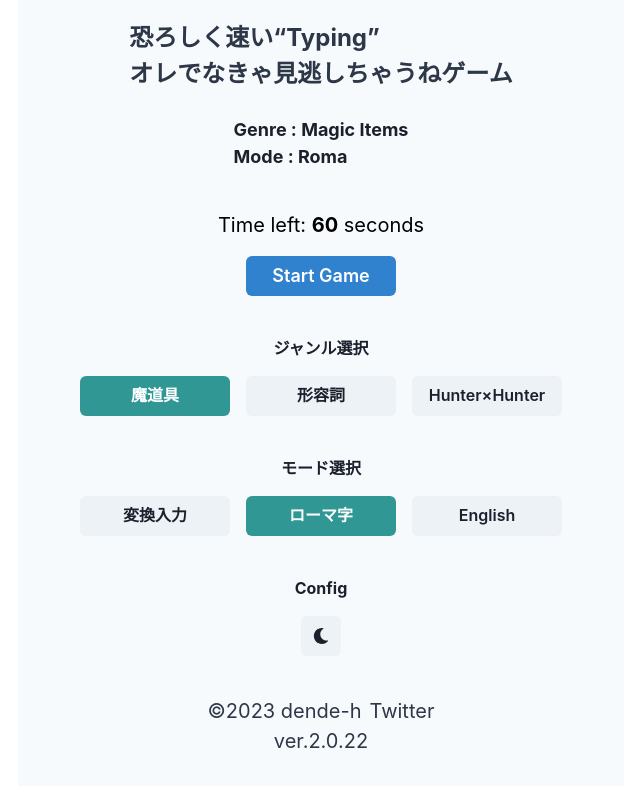
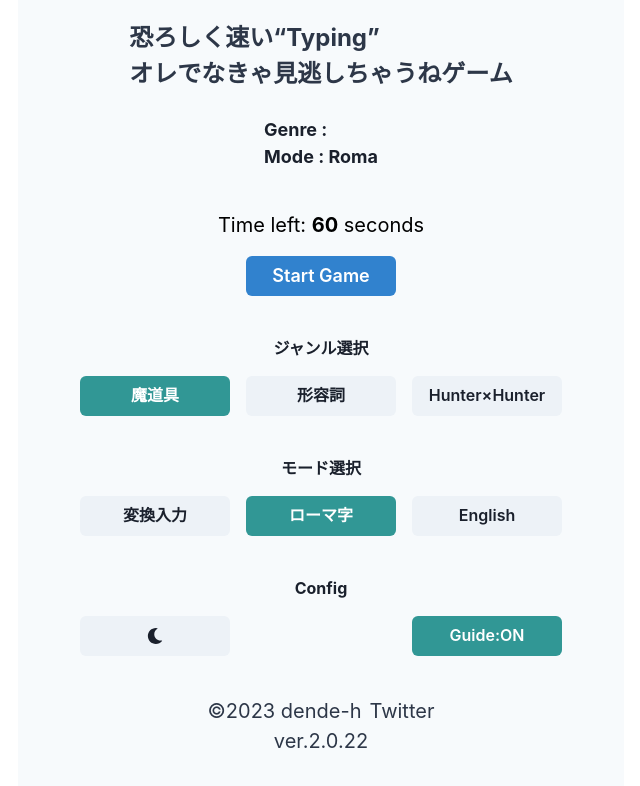
Before and after one commit to dende-h/type_game_spp, a Next.js app: page / in a window 1280 px wide. Shown: the top 786 px of the page, without its empty margins (319-959 px from the left). Built offline with nearby package versions, Linux system fonts and the light colour scheme.

Commit message:
fix:問題を一周したら落ちてしまうエラーと、ジャンル切替が上手くできないエラーを修正

```diff
--- /dev/null
+++ b/src/components/GuideOnOffSwichButton.tsx
@@ -0,0 +1,31 @@
+import { Button, ButtonProps, Tooltip } from "@chakra-ui/react";
+import React from "react";
+import { memo } from "react";
+
+type Props = ButtonProps & {
+	onClickButton: React.Dispatch<React.SetStateAction<boolean>>;
+	guideOnFlag: boolean;
+};
+
+//ローマ字打ちGuideの表示切替ボタンコンポーネント
+export const GuideOnOffSwitchButton: React.FC<Props> = memo((props: Props) => {
+	const { onClickButton, guideOnFlag, ...buttonProps } = props;
+
+	const tooltipLabel = guideOnFlag ? "Switch to GuideOff" : "Switch to GuideOn";
+
+	return (
+		<Tooltip label={tooltipLabel} placement={"right-end"}>
+			<Button
+				{...buttonProps}
+				colorScheme={guideOnFlag ? "teal" : "gray"}
+				onClick={() => {
+					onClickButton((prev) => !prev);
+				}}
+			>
+				{guideOnFlag ? "Guide:ON" : "Guide:OFF"}
+			</Button>
+		</Tooltip>
+	);
+});
+
+GuideOnOffSwitchButton.displayName = "GuideOnOffSwitchButton";
--- a/src/constant/typingProblems.ts
+++ b/src/constant/typingProblems.ts
@@ -22,132 +22,132 @@ export const magicItems: WordList[] = [
 		validInputs: ["ainohiyaku", "ainohiyacu", "ainohiyaqu"],
 		validInputs2: []
 	}, //3
-	{
-		kanji: "アカシックレコード",
-		romaji: "akasikkureko-do",
-		eng: "Akashic Records",
-		validInputs: [
-			"akasikkureko-do",
-			"akasiccureco-do",
-			"akashikkureko-do",
-			"akashikkureco-do",
-			"akashiccureko-do",
-			"akashiccureco-do",
-			"akasiccureko-do",
-			"akasikkureco-do",
-			"akaciccureko-do",
-			"akacikkureco-do",
-			"akacikkureko-do",
-			"acashikkureko-do",
-			"acashikkureco-do",
-			"acashiccureko-do",
-			"acashiccureco-do",
-			"acasiccureko-do",
-			"acasiccureco-do",
-			"acasikkureko-do",
-			"acasikkureco-do",
-			"acaciccureko-do",
-			"acaciccureco-do",
-			"acacikkureko-do",
-			"acacikkureco-do",
-			"akashiqqureko-do",
-			"akashiqqureco-do",
-			"akasiqqureko-do",
-			"akasiqqureco-do",
-			"akaciqqureko-do",
-			"akaciqqureco-do",
-			"acashiqqureko-do",
-			"acashiqqureco-do",
-			"acasiqqureko-do",
-			"acasiqqureco-do",
-			"acaciqqureko-do",
-			"acaciqqureco-do"
-		],
-		validInputs2: []
-	}, //36
-	{
-		kanji: "アキレウスの鎧",
-		romaji: "akireusunoyoroi",
-		eng: "achilles armor",
-		validInputs: ["akireusunoyoroi"], //1
-		validInputs2: []
-	},
-	{
-		kanji: "アスクレピオスの杖",
-		romaji: "asukurepiosunotue",
-		eng: "asclepius staff",
-		validInputs: [
-			"asukurepiosunotue",
-			"asukurepiosunotsue",
-			"asucurepiosunotsue",
-			"asucurepiosunotue",
-			"asuqurepiosunotsue",
-			"asuqurepiosunotue"
-		], //6
-		validInputs2: []
-	},
-	{ kanji: "梓弓", romaji: "azusayumi", eng: "Azusa Bow", validInputs: ["azusayumi"], validInputs2: [] }, //1
-	{
-		kanji: "アポロンの竪琴",
-		romaji: "aporonnnotategoto",
-		eng: "apollos lyre",
-		validInputs: ["aporonnnotategoto"], //1
-		validInputs2: []
-	},
-	{ kanji: "アミュレット", romaji: "amyuretto", eng: "Amulet", validInputs: ["amyuretto"], validInputs2: [] }, //1
-	{
-		kanji: "アリアドネの糸",
-		romaji: "ariadonenoito",
-		eng: "ariadnes thread",
-		validInputs: ["ariadonenoito"],
-		validInputs2: []
-	}, //1
-	{
-		kanji: "アレクサンドリア図書館",
-		romaji: "arekusandoriatosyokan",
-		eng: "library of alexandria",
-		validInputs: [
-			"arekusandoriatosyokan",
-			"arekusandoriatoshokan",
-			"arekusandoriatosyocan",
-			"arekusandoriatoshocan",
-			"arecusandoriatosyokan",
-			"arecusandoriatoshokan",
-			"arecusandoriatosyocan",
-			"arecusandoriatoshocan",
-			"arequsandoriatosyokan",
-			"arequsandoriatoshokan",
-			"arequsandoriatosyocan",
-			"arequsandoriatoshocan",
-			"arekusanndoriatosyokan",
-			"arekusanndoriatoshokan",
-			"arekusanndoriatosyocan",
-			"arekusanndoriatoshocan",
-			"arecusanndoriatosyokan",
-			"arecusanndoriatoshokan",
-			"arecusanndoriatosyocan",
-			"arecusanndoriatoshocan",
-			"arequsanndoriatosyokan",
-			"arequsanndoriatoshokan",
-			"arequsanndoriatosyocan",
-			"arequsanndoriatoshocan"
-		],
-		validInputs2: []
-	}, //24
-	{
-		kanji: "アンブロシア",
-		romaji: "anburosia",
-		eng: "ambrosia",
-		validInputs: ["anburosia", "anburoshia", "anbrocia", "annburosia", "annburoshia", "annbrocia"],
-		validInputs2: []
-	}, //6
-	{
-		kanji: "イカロスの翼",
-		romaji: "ikarosunotubasa",
-		eng: "icarus wings",
-		validInputs: ["ikarosunotubasa", "ikarosunotsubasa", "icarosunotubasa", "icarosunotsubasa"],
-		validInputs2: []
-	}, //4
+	// {
+	// 	kanji: "アカシックレコード",
+	// 	romaji: "akasikkureko-do",
+	// 	eng: "Akashic Records",
+	// 	validInputs: [
+	// 		"akasikkureko-do",
+	// 		"akasiccureco-do",
+	// 		"akashikkureko-do",
+	// 		"akashikkureco-do",
+	// 		"akashiccureko-do",
+	// 		"akashiccureco-do",
+	// 		"akasiccureko-do",
+	// 		"akasikkureco-do",
+	// 		"akaciccureko-do",
+	// 		"akacikkureco-do",
+	// 		"akacikkureko-do",
+	// 		"acashikkureko-do",
+	// 		"acashikkureco-do",
+	// 		"acashiccureko-do",
+	// 		"acashiccureco-do",
+	// 		"acasiccureko-do",
+	// 		"acasiccureco-do",
+	// 		"acasikkureko-do",
+	// 		"acasikkureco-do",
+	// 		"acaciccureko-do",
+	// 		"acaciccureco-do",
+	// 		"acacikkureko-do",
+	// 		"acacikkureco-do",
+	// 		"akashiqqureko-do",
+	// 		"akashiqqureco-do",
+	// 		"akasiqqureko-do",
+	// 		"akasiqqureco-do",
+	// 		"akaciqqureko-do",
+	// 		"akaciqqureco-do",
+	// 		"acashiqqureko-do",
+	// 		"acashiqqureco-do",
+	// 		"acasiqqureko-do",
+	// 		"acasiqqureco-do",
+	// 		"acaciqqureko-do",
+	// 		"acaciqqureco-do"
+	// 	],
+	// 	validInputs2: []
+	// }, //36
+	// {
+	// 	kanji: "アキレウスの鎧",
+	// 	romaji: "akireusunoyoroi",
+	// 	eng: "achilles armor",
+	// 	validInputs: ["akireusunoyoroi"], //1
+	// 	validInputs2: []
+	// },
+	// {
+	// 	kanji: "アスクレピオスの杖",
+	// 	romaji: "asukurepiosunotue",
+	// 	eng: "asclepius staff",
+	// 	validInputs: [
+	// 		"asukurepiosunotue",
+	// 		"asukurepiosunotsue",
+	// 		"asucurepiosunotsue",
+	// 		"asucurepiosunotue",
+	// 		"asuqurepiosunotsue",
+	// 		"asuqurepiosunotue"
+	// 	], //6
+	// 	validInputs2: []
+	// },
+	// { kanji: "梓弓", romaji: "azusayumi", eng: "Azusa Bow", validInputs: ["azusayumi"], validInputs2: [] }, //1
+	// {
+	// 	kanji: "アポロンの竪琴",
+	// 	romaji: "aporonnnotategoto",
+	// 	eng: "apollos lyre",
+	// 	validInputs: ["aporonnnotategoto"], //1
+	// 	validInputs2: []
+	// },
+	// { kanji: "アミュレット", romaji: "amyuretto", eng: "Amulet", validInputs: ["amyuretto"], validInputs2: [] }, //1
+	// {
+	// 	kanji: "アリアドネの糸",
+	// 	romaji: "ariadonenoito",
+	// 	eng: "ariadnes thread",
+	// 	validInputs: ["ariadonenoito"],
+	// 	validInputs2: []
+	// }, //1
+	// {
+	// 	kanji: "アレクサンドリア図書館",
+	// 	romaji: "arekusandoriatosyokan",
+	// 	eng: "library of alexandria",
+	// 	validInputs: [
+	// 		"arekusandoriatosyokan",
+	// 		"arekusandoriatoshokan",
+	// 		"arekusandoriatosyocan",
+	// 		"arekusandoriatoshocan",
+	// 		"arecusandoriatosyokan",
+	// 		"arecusandoriatoshokan",
+	// 		"arecusandoriatosyocan",
+	// 		"arecusandoriatoshocan",
+	// 		"arequsandoriatosyokan",
+	// 		"arequsandoriatoshokan",
+	// 		"arequsandoriatosyocan",
+	// 		"arequsandoriatoshocan",
+	// 		"arekusanndoriatosyokan",
+	// 		"arekusanndoriatoshokan",
+	// 		"arekusanndoriatosyocan",
+	// 		"arekusanndoriatoshocan",
+	// 		"arecusanndoriatosyokan",
+	// 		"arecusanndoriatoshokan",
+	// 		"arecusanndoriatosyocan",
+	// 		"arecusanndoriatoshocan",
+	// 		"arequsanndoriatosyokan",
+	// 		"arequsanndoriatoshokan",
+	// 		"arequsanndoriatosyocan",
+	// 		"arequsanndoriatoshocan"
+	// 	],
+	// 	validInputs2: []
+	// }, //24
+	// {
+	// 	kanji: "アンブロシア",
+	// 	romaji: "anburosia",
+	// 	eng: "ambrosia",
+	// 	validInputs: ["anburosia", "anburoshia", "anbrocia", "annburosia", "annburoshia", "annbrocia"],
+	// 	validInputs2: []
+	// }, //6
+	// {
+	// 	kanji: "イカロスの翼",
+	// 	romaji: "ikarosunotubasa",
+	// 	eng: "icarus wings",
+	// 	validInputs: ["ikarosunotubasa", "ikarosunotsubasa", "icarosunotubasa", "icarosunotsubasa"],
+	// 	validInputs2: []
+	// }, //4
 	{
 		kanji: "イモリの黒焼き",
 		romaji: "imorinokuroyaki",
--- a/src/pages/index.tsx
+++ b/src/pages/index.tsx
@@ -23,6 +23,7 @@ import Seo from "../components/Seo";
 import { hunterWords } from "@/constant/typingProblemHunterHunter";
 import Link from "next/link";
 import { ColorSwitchButton } from "@/components/ColorSwitchButton";
+import { GuideOnOffSwitchButton } from "@/components/GuideOnOffSwichButton";
 
 const easyWords = magicItems;
 const normalWords = adjectives;
@@ -56,20 +57,38 @@ export default function Home() {
 		const mobileRegex = /iphone|ipod|ipad|android|blackberry|windows phone|opera mini|silk/i;
 		return mobileRegex.test(userAgent);
 	};
-	const [words, setWords] = useState(easyWords);
+	const [words, setWords] = useState(shuffleArray([...easyWords]));
 	// const [num, setNum] = useState(Math.floor(Math.random() * 80));
 
 	const [userInput, setUserInput] = useState("");
 	const [isActive, setIsActive] = useState(false);
 	const [score, setScore] = useState(0);
 	const router = useRouter();
-	const [shuffledQuestions, setShuffledQuestions] = useState<WordList[]>(shuffleArray([...words]));
 	const [currentQuestionIndex, setCurrentQuestionIndex] = useState(0);
+	const [guideOnFlag, setGuideOnFlag] = useState(true);
 
+	const Genre = {
+		EASY: "Magic Items",
+		NORMAL: "Adjective",
+		HARD: "Hunter×Hunter"
+	};
+	const [genre, setGenre] = useState(Genre.EASY);
 	useEffect(() => {
-		if (currentQuestionIndex >= shuffledQuestions.length) {
-			setShuffledQuestions(shuffleArray([...words]));
+		setMode(Mode.Roma);
+		setDuration(durationInitial);
+		const selectWords: WordList[] =
+			(genre === Genre.EASY && easyWords) || (genre === Genre.NORMAL && normalWords) || hardWords;
+
+		setWords(shuffleArray([...selectWords]));
+	}, [genre]);
+
+	//出題数が問題数を超えたら問題をリセット
+	useEffect(() => {
+		if (currentQuestionIndex >= words.length) {
 			setCurrentQuestionIndex(0);
+			setWords(() => shuffleArray([...words]));
+			setCurrentWord(words[0].romaji);
+			setJaWord(words[0].kanji);
 		}
 	}, [currentQuestionIndex]);
 
@@ -80,24 +99,6 @@ export default function Home() {
 		Mania: "mania"
 	};
 	const [mode, setMode] = useState(Mode.Roma);
-
-	const Genre = {
-		EASY: "Magic Items",
-		NORMAL: "Adjective",
-		HARD: "Hunter×Hunter"
-	};
-	const [genre, setGenre] = useState(Genre.EASY);
-	useEffect(() => {
-		setMode(Mode.Roma);
-		setDuration(durationInitial);
-		if (genre === Genre.EASY) {
-			setWords(easyWords);
-		} else if (genre === Genre.NORMAL) {
-			setWords(normalWords);
-		} else if (genre === Genre.HARD) {
-			setWords(hardWords);
-		}
-	}, [genre]);
 
 	const genreLabel = () => {
 		if (words === easyWords) return "Magic Items";
@@ -114,17 +115,20 @@ export default function Home() {
 		return "";
 	};
 
-	const currentQuestion = shuffledQuestions[currentQuestionIndex];
 	useEffect(() => {
-		const updatedQuestion = shuffledQuestions[currentQuestionIndex];
-		setCurrentWord(
-			mode === Mode.Jap ? updatedQuestion.kanji : mode === Mode.Roma ? updatedQuestion.romaji : updatedQuestion.eng
-		);
-		setJaWord(updatedQuestion.kanji);
-	}, [currentQuestionIndex, mode, shuffledQuestions]);
+		if (currentQuestionIndex < words.length) {
+			const updatedQuestion = words[currentQuestionIndex];
+			setCurrentWord(
+				mode === Mode.Jap ? updatedQuestion.kanji : mode === Mode.Roma ? updatedQuestion.romaji : updatedQuestion.eng
+			);
+			setJaWord(updatedQuestion.kanji);
+		}
+	}, [currentQuestionIndex]);
 
-	const [currentWord, setCurrentWord] = useState(currentQuestion.romaji);
-	const [jaWord, setJaWord] = useState(currentQuestion.kanji);
+	const [currentWord, setCurrentWord] = useState(
+		currentQuestionIndex < words.length ? words[currentQuestionIndex].romaji : ""
+	);
+	const [jaWord, setJaWord] = useState(currentQuestionIndex < words.length ? words[currentQuestionIndex].kanji : "");
 
 	const durationInitial = genre === Genre.EASY ? 60 : mode === Mode.Mania ? 120 : 90;
 	const [duration, setDuration] = useState(durationInitial);
@@ -157,7 +161,7 @@ export default function Home() {
 				if (score !== 0 && score % 5 === 0) {
 					incrementTime(5);
 					toast({
-						title: mode === Mode.Mania ? currentQuestion.kanji : "+5 Seconds Bonus",
+						title: mode === Mode.Mania ? words[currentQuestionIndex].kanji : "+5 Seconds Bonus",
 						status: "success",
 						duration: 1000,
 						isClosable: true,
@@ -166,9 +170,9 @@ export default function Home() {
 				}
 				// const newNum = Math.floor(Math.random() * words.length);
 				// setCurrentWord(
-				// 	mode === Mode.Jap ? currentQuestion.kanji : mode === Mode.Roma ? currentQuestion.romaji : currentQuestion.eng
+				// 	mode === Mode.Jap ? words[currentQuestionIndex].kanji : mode === Mode.Roma ? words[currentQuestionIndex].romaji : words[currentQuestionIndex].eng
 				// );
-				// setJaWord(currentQuestion.kanji);
+				// setJaWord(words[currentQuestionIndex].kanji);
 				// setNum(newNum);
 			}
 		}
@@ -176,18 +180,20 @@ export default function Home() {
 
 	const handleInputChange = (value: string) => {
 		if (mode === Mode.Roma) {
-			if ([...currentQuestion.romaji][0] !== [...value][0]) {
+			if ([...words[currentQuestionIndex].romaji][0] !== [...value][0]) {
 				return;
 			} else {
-				if ([...value].length > 1 && [...currentQuestion.romaji][1] !== [...value][1]) {
+				if ([...value].length > 1 && [...words[currentQuestionIndex].romaji][1] !== [...value][1]) {
 					return;
 				} else {
-					if (currentQuestion.validInputs.some((validInput) => validInput.includes(value))) {
-						const findIndex = currentQuestion.validInputs.findIndex((validInput) => validInput.includes(value));
-						if (currentWord.includes(currentQuestion.validInputs[findIndex])) {
+					if (words[currentQuestionIndex].validInputs.some((validInput) => validInput.includes(value))) {
+						const findIndex = words[currentQuestionIndex].validInputs.findIndex((validInput) =>
+							validInput.includes(value)
+						);
+						if (currentWord.includes(words[currentQuestionIndex].validInputs[findIndex])) {
 							setUserInput(value);
 						} else {
-							setCurrentWord(currentQuestion.validInputs[findIndex]);
+							setCurrentWord(words[currentQuestionIndex].validInputs[findIndex]);
 							setUserInput(value);
 						}
 					}
@@ -195,24 +201,26 @@ export default function Home() {
 			}
 		} else if (mode === Mode.Eng || mode === Mode.Mania) {
 			if (genre === "Hunter×Hunter") {
-				if ([...currentQuestion.eng][0] !== [...value][0]) {
+				if ([...words[currentQuestionIndex].eng][0] !== [...value][0]) {
 					return;
 				} else {
-					if ([...value].length > 1 && [...currentQuestion.eng][1] !== [...value][1]) {
+					if ([...value].length > 1 && [...words[currentQuestionIndex].eng][1] !== [...value][1]) {
 						return;
 					} else {
-						if (currentQuestion.validInputs2.some((validInput) => validInput.includes(value))) {
-							const findIndex = currentQuestion.validInputs2.findIndex((validInput) => validInput.includes(value));
-							if (currentWord.includes(currentQuestion.validInputs2[findIndex])) {
+						if (words[currentQuestionIndex].validInputs2.some((validInput) => validInput.includes(value))) {
+							const findIndex = words[currentQuestionIndex].validInputs2.findIndex((validInput) =>
+								validInput.includes(value)
+							);
+							if (currentWord.includes(words[currentQuestionIndex].validInputs2[findIndex])) {
 								setUserInput(value);
 							} else {
-								setCurrentWord(currentQuestion.validInputs2[findIndex]);
+								setCurrentWord(words[currentQuestionIndex].validInputs2[findIndex]);
 								setUserInput(value);
 							}
 						}
 					}
 				}
-			} else if (currentQuestion.eng.includes(value)) {
+			} else if (words[currentQuestionIndex].eng.includes(value)) {
 				setUserInput(value);
 			}
 		} else {
@@ -237,7 +245,7 @@ export default function Home() {
 				if (score !== 0 && score % 3 === 0) {
 					incrementTime(5);
 					toast({
-						title: mode === Mode.Mania ? currentQuestion.kanji : "+5 Seconds Bonus",
+						title: mode === Mode.Mania ? words[currentQuestionIndex].kanji : "+5 Seconds Bonus",
 						status: "success",
 						duration: 1000,
 						isClosable: true,
@@ -246,9 +254,9 @@ export default function Home() {
 				}
 				// const newNum = Math.floor(Math.random() * words.length);
 				// setCurrentWord(
-				// 	mode === Mode.Jap ? currentQuestion.kanji : mode === Mode.Roma ? currentQuestion.romaji : currentQuestion.eng
+				// 	mode === Mode.Jap ? words[currentQuestionIndex].kanji : mode === Mode.Roma ? words[currentQuestionIndex].romaji : words[currentQuestionIndex].eng
 				// );
-				// setJaWord(currentQuestion.kanji);
+				// setJaWord(words[currentQuestionIndex].kanji);
 				// setNum(newNum);
 			}
 		}
@@ -259,9 +267,11 @@ export default function Home() {
 		setScore(0);
 		setUserInput("");
 		setCurrentWord(
-			mode === Mode.Jap ? currentQuestion.kanji : mode === Mode.Roma ? currentQuestion.romaji : currentQuestion.eng
+			(mode === Mode.Jap && words[currentQuestionIndex].kanji) ||
+				(mode === Mode.Roma && words[currentQuestionIndex].romaji) ||
+				words[currentQuestionIndex].eng
 		);
-		setJaWord(currentQuestion.kanji);
+		setJaWord(words[currentQuestionIndex].kanji);
 	};
 
 	const onTimeUp = () => {
@@ -321,7 +331,9 @@ export default function Home() {
 						timeLeft={timeLeft}
 						setTimeLeft={setTimeLeft}
 					/>
-					{isActive && <WordToType word={currentWord} jaWord={jaWord} userInput={userInput} mode={mode} />}
+					{isActive && (
+						<WordToType word={currentWord} jaWord={jaWord} userInput={userInput} mode={mode} guideOn={guideOnFlag} />
+					)}
 					{isActive && (
 						<TypingInput
 							value={userInput}
@@ -438,7 +450,21 @@ export default function Home() {
 							<br />
 							Config
 						</Text>
-						<ColorSwitchButton aria-label={"colorMode switch"} />
+						<Flex direction={flexDirection} justifyContent="space-between" w="100%">
+							<ColorSwitchButton
+								aria-label={"colorMode switch"}
+								w={buttonWidth}
+								mb={{ base: 1, md: 0 }}
+								mx={{ base: 0, md: 2 }}
+							/>
+							<GuideOnOffSwitchButton
+								onClickButton={setGuideOnFlag}
+								guideOnFlag={guideOnFlag}
+								w={buttonWidth}
+								mb={{ base: 1, md: 0 }}
+								mx={{ base: 0, md: 2 }}
+							/>
+						</Flex>
 					</VStack>
 				) : (
 					<VStack spacing={8} my={8} h={"50%"}></VStack>
```
Also changed, not shown: src/components/WordToType.tsx (+15 -16 lines).
